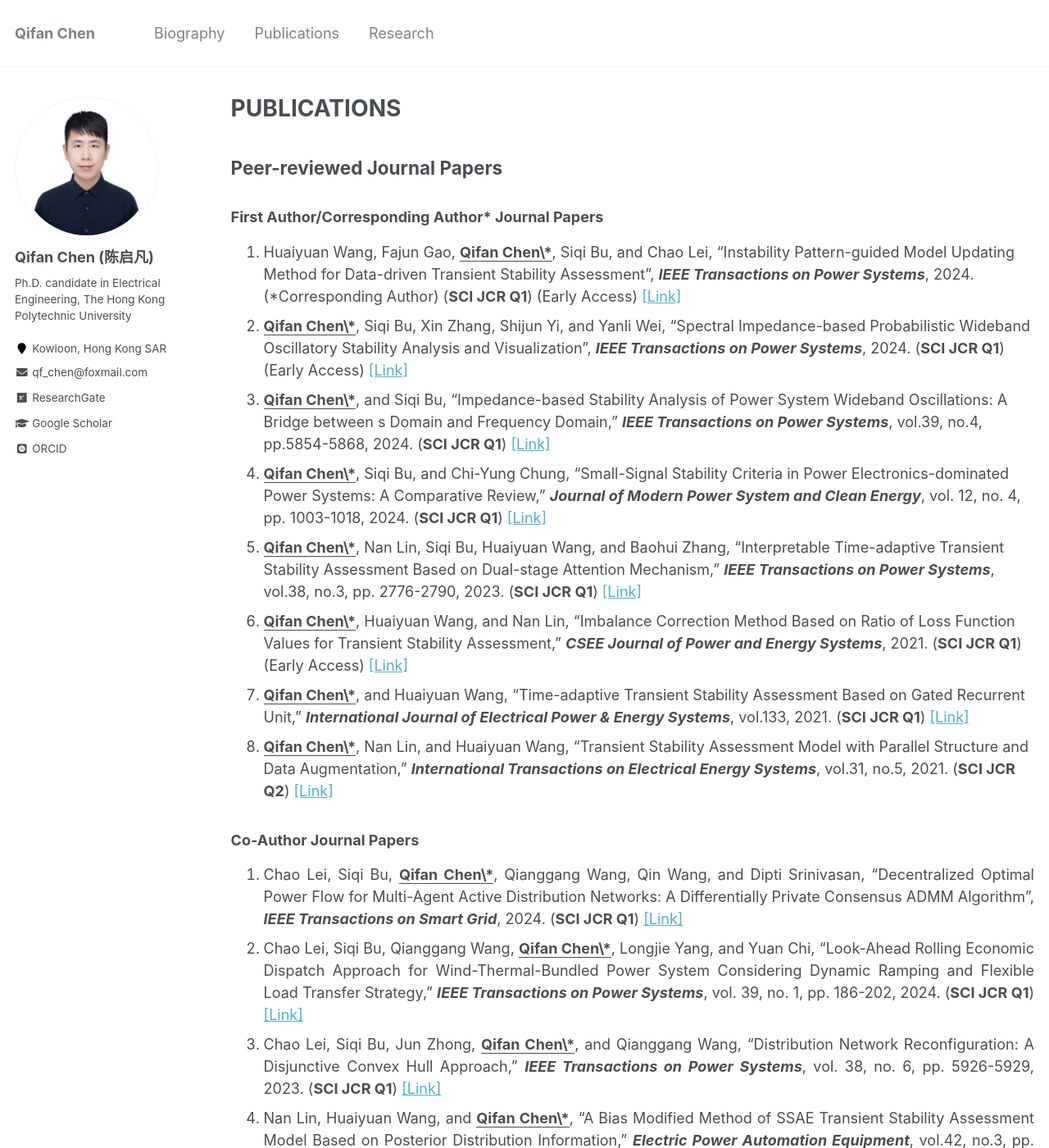
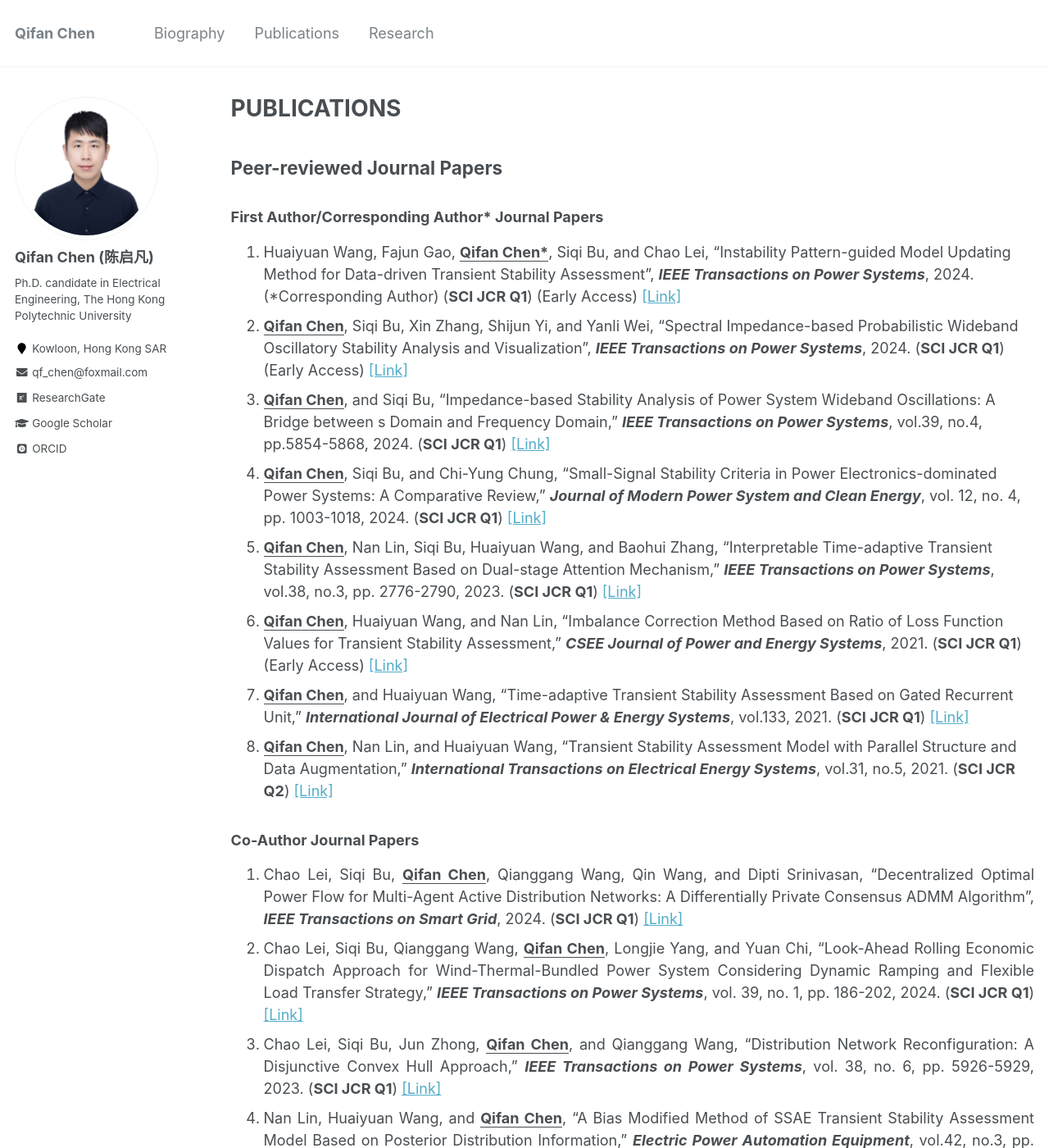
Before and after one commit to ChQf/ChQf.github.io, a Jekyll site: the page built from _pages/publications.md, in a window 1280 px wide and 1400 px high. Shown: the whole window at 82% size. Built offline with Jekyll 4.4.1, drawn with Linux system fonts in a browser that asks for light colours; some web fonts are replaced; some of the changed text lies outside the part shown.

Commit message:
Update publications.md

```diff
--- a/_pages/publications.md
+++ b/_pages/publications.md
@@ -7,31 +7,31 @@ author_profile: true
 
 ## Peer-reviewed Journal Papers
 ### First Author/Corresponding Author* Journal Papers
-1. Huaiyuan Wang, Fajun Gao, **<u>Qifan Chen\*</u>**, Siqi Bu, and Chao Lei, “Instability Pattern-guided Model Updating Method for Data-driven Transient Stability Assessment”, ***IEEE Transactions on Power Systems***, 2024. (*Corresponding Author) (**SCI JCR Q1**) (Early Access) [[Link]](https://ieeexplore.ieee.org/document/10599816){:target="_blank"}<br>
-2. **<u>Qifan Chen\*</u>**, Siqi Bu, Xin Zhang, Shijun Yi, and Yanli Wei, "Spectral Impedance-based Probabilistic Wideband Oscillatory Stability Analysis and Visualization", ***IEEE Transactions on Power Systems***, 2024. (**SCI JCR Q1**) (Early Access) [[Link]](https://ieeexplore.ieee.org/document/10582543){:target="_blank"}<br>
-3. **<u>Qifan Chen\*</u>**, and Siqi Bu, "Impedance-based Stability Analysis of Power System Wideband Oscillations: A Bridge between s Domain and Frequency Domain," ***IEEE Transactions on Power Systems***, vol.39, no.4, pp.5854-5868, 2024. (**SCI JCR Q1**) [[Link]](https://ieeexplore.ieee.org/document/10360322){:target="_blank"}<br>
-4. **<u>Qifan Chen\*</u>**, Siqi Bu, and Chi-Yung Chung, "Small-Signal Stability Criteria in Power Electronics-dominated Power Systems: A Comparative Review," ***Journal of Modern Power System and Clean Energy***, vol. 12, no. 4, pp. 1003-1018, 2024. (**SCI JCR Q1**) [[Link]](https://ieeexplore.ieee.org/document/10355078){:target="_blank"}<br>
-5. **<u>Qifan Chen\*</u>**, Nan Lin, Siqi Bu, Huaiyuan Wang, and Baohui Zhang, "Interpretable Time-adaptive Transient Stability Assessment Based on Dual-stage Attention Mechanism," ***IEEE Transactions on Power Systems***, vol.38, no.3, pp. 2776-2790, 2023. (**SCI JCR Q1**) [[Link]](https://ieeexplore.ieee.org/document/9802730){:target="_blank"}<br>
-6. **<u>Qifan Chen\*</u>**, Huaiyuan Wang, and Nan Lin, "Imbalance Correction Method Based on Ratio of Loss Function Values for Transient Stability Assessment," ***CSEE Journal of Power and Energy Systems***, 2021. (**SCI JCR Q1**) (Early Access) [[Link]](https://ieeexplore.ieee.org/document/9770511){:target="_blank"}<br>
-7. **<u>Qifan Chen\*</u>**, and Huaiyuan Wang, "Time-adaptive Transient Stability Assessment Based on Gated Recurrent Unit," ***International Journal of Electrical Power & Energy Systems***, vol.133, 2021. (**SCI JCR Q1**) [[Link]](https://doi.org/10.1016/j.ijepes.2021.107156){:target="_blank"}<br>
-8. **<u>Qifan Chen\*</u>**, Nan Lin, and Huaiyuan Wang, "Transient Stability Assessment Model with Parallel Structure and Data Augmentation," ***International Transactions on Electrical Energy Systems***, vol.31, no.5, 2021. (**SCI JCR Q2**) [[Link]](https://doi.org/10.1002/2050-7038.12872){:target="_blank"}<br>
+1. Huaiyuan Wang, Fajun Gao, **<u>Qifan Chen*</u>**, Siqi Bu, and Chao Lei, “Instability Pattern-guided Model Updating Method for Data-driven Transient Stability Assessment”, ***IEEE Transactions on Power Systems***, 2024. (*Corresponding Author) (**SCI JCR Q1**) (Early Access) [[Link]](https://ieeexplore.ieee.org/document/10599816){:target="_blank"}<br>
+2. **<u>Qifan Chen</u>**, Siqi Bu, Xin Zhang, Shijun Yi, and Yanli Wei, "Spectral Impedance-based Probabilistic Wideband Oscillatory Stability Analysis and Visualization", ***IEEE Transactions on Power Systems***, 2024. (**SCI JCR Q1**) (Early Access) [[Link]](https://ieeexplore.ieee.org/document/10582543){:target="_blank"}<br>
+3. **<u>Qifan Chen</u>**, and Siqi Bu, "Impedance-based Stability Analysis of Power System Wideband Oscillations: A Bridge between s Domain and Frequency Domain," ***IEEE Transactions on Power Systems***, vol.39, no.4, pp.5854-5868, 2024. (**SCI JCR Q1**) [[Link]](https://ieeexplore.ieee.org/document/10360322){:target="_blank"}<br>
+4. **<u>Qifan Chen</u>**, Siqi Bu, and Chi-Yung Chung, "Small-Signal Stability Criteria in Power Electronics-dominated Power Systems: A Comparative Review," ***Journal of Modern Power System and Clean Energy***, vol. 12, no. 4, pp. 1003-1018, 2024. (**SCI JCR Q1**) [[Link]](https://ieeexplore.ieee.org/document/10355078){:target="_blank"}<br>
+5. **<u>Qifan Chen</u>**, Nan Lin, Siqi Bu, Huaiyuan Wang, and Baohui Zhang, "Interpretable Time-adaptive Transient Stability Assessment Based on Dual-stage Attention Mechanism," ***IEEE Transactions on Power Systems***, vol.38, no.3, pp. 2776-2790, 2023. (**SCI JCR Q1**) [[Link]](https://ieeexplore.ieee.org/document/9802730){:target="_blank"}<br>
+6. **<u>Qifan Chen</u>**, Huaiyuan Wang, and Nan Lin, "Imbalance Correction Method Based on Ratio of Loss Function Values for Transient Stability Assessment," ***CSEE Journal of Power and Energy Systems***, 2021. (**SCI JCR Q1**) (Early Access) [[Link]](https://ieeexplore.ieee.org/document/9770511){:target="_blank"}<br>
+7. **<u>Qifan Chen</u>**, and Huaiyuan Wang, "Time-adaptive Transient Stability Assessment Based on Gated Recurrent Unit," ***International Journal of Electrical Power & Energy Systems***, vol.133, 2021. (**SCI JCR Q1**) [[Link]](https://doi.org/10.1016/j.ijepes.2021.107156){:target="_blank"}<br>
+8. **<u>Qifan Chen</u>**, Nan Lin, and Huaiyuan Wang, "Transient Stability Assessment Model with Parallel Structure and Data Augmentation," ***International Transactions on Electrical Energy Systems***, vol.31, no.5, 2021. (**SCI JCR Q2**) [[Link]](https://doi.org/10.1002/2050-7038.12872){:target="_blank"}<br>
 
 ### Co-Author Journal Papers
-1. Chao Lei, Siqi Bu, **<u>Qifan Chen\*</u>**, Qianggang Wang, Qin Wang, and Dipti Srinivasan, “Decentralized Optimal Power Flow for Multi-Agent Active Distribution Networks: A Differentially Private Consensus ADMM Algorithm”, ***IEEE Transactions on Smart Grid***, 2024. (**SCI JCR Q1**) [[Link]](https://ieeexplore.ieee.org/document/10659236){:target="_blank"}<br>
-2. Chao Lei, Siqi Bu, Qianggang Wang, **<u>Qifan Chen\*</u>**, Longjie Yang, and Yuan Chi, “Look-Ahead Rolling Economic Dispatch Approach for Wind-Thermal-Bundled Power System Considering Dynamic Ramping and Flexible Load Transfer Strategy,” ***IEEE Transactions on Power Systems***, vol. 39, no. 1, pp. 186-202, 2024. (**SCI JCR Q1**) [[Link]](https://ieeexplore.ieee.org/document/10026349){:target="_blank"}<br>
-3. Chao Lei, Siqi Bu, Jun Zhong, **<u>Qifan Chen\*</u>**, and Qianggang Wang, “Distribution Network Reconfiguration: A Disjunctive Convex Hull Approach,” ***IEEE Transactions on Power Systems***, vol. 38, no. 6, pp. 5926-5929, 2023. (**SCI JCR Q1**) [[Link]](https://ieeexplore.ieee.org/document/10214389){:target="_blank"}<br>
-4. Nan Lin, Huaiyuan Wang, and **<u>Qifan Chen\*</u>**, "A Bias Modified Method of SSAE Transient Stability Assessment Model Based on Posterior Distribution Information," ***Electric Power Automation Equipment***, vol.42, no.3, pp. 135-141, 2022. (**EI**) (in Chinese)<br>
-5. Huaiyuan Wang, **<u>Qifan Chen\*</u>**, and Baohui Zhang, "Transient Stability Assessment Combined Model Framework Based on Cost-Sensitive Method," ***IET Generation, Transmission & Distribution***, vol.14, no.12, pp. 2256-2262, 2020. (**SCI JCR Q2**) [[Link]](https://doi.org/10.1049/iet-gtd.2019.1562){:target="_blank"}<br>
-6. Huaiyuan Wang, Qingyin Wang, and **<u>Qifan Chen\*</u>**, "Transient Stability Assessment Model with Improved Cost Sensitive Method Based on the Fault Severity," ***IET Generation, Transmission & Distribution***, vol.14, no.20, pp. 4605-4611, 2020. (**SCI JCR Q2**) [[Link]](https://doi.org/10.1049/iet-gtd.2020.0967){:target="_blank"}<br>
-7. Huaiyuan Wang, and **<u>Qifan Chen\*</u>**, "A Transient Stability Assessment Method Based on Cost-Sensitive Stacked Variational Auto-Encoder," ***Proceedings of The CSEE***, vol.40, no.7, pp. 2213-2220+2400, Apr. 2020. (**EI**) (in Chinese) (High impact paper of Proceedings of The CSEE in 2021)<br>
-8. Huaiyuan Wang, and **<u>Qifan Chen\*</u>**, "Transient Stability Assessment Method of Electric Power Systems Based on Stacked Variational Auto-encoder," ***Electric Power Automation Equipment***, vol.39, no.12, pp. 134-139, Dec. 2019. (**EI**) (in Chinese) (Excellent paper award at the 19th Annual Conference of Fujian Society for Electrical Engineering)
+1. Chao Lei, Siqi Bu, **<u>Qifan Chen</u>**, Qianggang Wang, Qin Wang, and Dipti Srinivasan, “Decentralized Optimal Power Flow for Multi-Agent Active Distribution Networks: A Differentially Private Consensus ADMM Algorithm”, ***IEEE Transactions on Smart Grid***, 2024. (**SCI JCR Q1**) [[Link]](https://ieeexplore.ieee.org/document/10659236){:target="_blank"}<br>
+2. Chao Lei, Siqi Bu, Qianggang Wang, **<u>Qifan Chen</u>**, Longjie Yang, and Yuan Chi, “Look-Ahead Rolling Economic Dispatch Approach for Wind-Thermal-Bundled Power System Considering Dynamic Ramping and Flexible Load Transfer Strategy,” ***IEEE Transactions on Power Systems***, vol. 39, no. 1, pp. 186-202, 2024. (**SCI JCR Q1**) [[Link]](https://ieeexplore.ieee.org/document/10026349){:target="_blank"}<br>
+3. Chao Lei, Siqi Bu, Jun Zhong, **<u>Qifan Chen</u>**, and Qianggang Wang, “Distribution Network Reconfiguration: A Disjunctive Convex Hull Approach,” ***IEEE Transactions on Power Systems***, vol. 38, no. 6, pp. 5926-5929, 2023. (**SCI JCR Q1**) [[Link]](https://ieeexplore.ieee.org/document/10214389){:target="_blank"}<br>
+4. Nan Lin, Huaiyuan Wang, and **<u>Qifan Chen</u>**, "A Bias Modified Method of SSAE Transient Stability Assessment Model Based on Posterior Distribution Information," ***Electric Power Automation Equipment***, vol.42, no.3, pp. 135-141, 2022. (**EI**) (in Chinese)<br>
+5. Huaiyuan Wang, **<u>Qifan Chen</u>**, and Baohui Zhang, "Transient Stability Assessment Combined Model Framework Based on Cost-Sensitive Method," ***IET Generation, Transmission & Distribution***, vol.14, no.12, pp. 2256-2262, 2020. (**SCI JCR Q2**) [[Link]](https://doi.org/10.1049/iet-gtd.2019.1562){:target="_blank"}<br>
+6. Huaiyuan Wang, Qingyin Wang, and **<u>Qifan Chen</u>**, "Transient Stability Assessment Model with Improved Cost Sensitive Method Based on the Fault Severity," ***IET Generation, Transmission & Distribution***, vol.14, no.20, pp. 4605-4611, 2020. (**SCI JCR Q2**) [[Link]](https://doi.org/10.1049/iet-gtd.2020.0967){:target="_blank"}<br>
+7. Huaiyuan Wang, and **<u>Qifan Chen</u>**, "A Transient Stability Assessment Method Based on Cost-Sensitive Stacked Variational Auto-Encoder," ***Proceedings of The CSEE***, vol.40, no.7, pp. 2213-2220+2400, Apr. 2020. (**EI**) (in Chinese) (High impact paper of Proceedings of The CSEE in 2021)<br>
+8. Huaiyuan Wang, and **<u>Qifan Chen</u>**, "Transient Stability Assessment Method of Electric Power Systems Based on Stacked Variational Auto-encoder," ***Electric Power Automation Equipment***, vol.39, no.12, pp. 134-139, Dec. 2019. (**EI**) (in Chinese) (Excellent paper award at the 19th Annual Conference of Fujian Society for Electrical Engineering)
 {: .text-justify}
 
 
 ## Peer-reviewed Conference Papers
 ### First Author/Corresponding Author Conference Papers
-1. **<u>Qifan Chen\*</u>**, Siqi Bu, and Jiaxin Wen, “Clustering-based Two-stage Small-signal Stability Probabilistic Analysis of Power Systems with Uncertainties”. ***IEEE Power & Energy Society General Meeting (PESGM)***, Orlando, Florida, USA, 2023. (**SCI**) [[Link]](https://ieeexplore.ieee.org/document/10252926){:target="_blank"}<br>
+1. **<u>Qifan Chen</u>**, Siqi Bu, and Jiaxin Wen, “Clustering-based Two-stage Small-signal Stability Probabilistic Analysis of Power Systems with Uncertainties”. ***IEEE Power & Energy Society General Meeting (PESGM)***, Orlando, Florida, USA, 2023. (**SCI**) [[Link]](https://ieeexplore.ieee.org/document/10252926){:target="_blank"}<br>
 
 ### Co-Author Conference Papers
-1. Chao Lei, Siqi Bu, Qianggang Wang, and **<u>Qifan Chen\*</u>**, “Dynamic Ramping of Retrofitted Coal-Fired Power Plants: Basic Formulation and Tightened Approximation,” ***IEEE Power & Energy Society General Meeting (PESGM)***, Orlando, Florida, USA, 2023. (**SCI**) [[Link]](https://ieeexplore.ieee.org/document/10253043){:target="_blank"}<br>
+1. Chao Lei, Siqi Bu, Qianggang Wang, and **<u>Qifan Chen</u>**, “Dynamic Ramping of Retrofitted Coal-Fired Power Plants: Basic Formulation and Tightened Approximation,” ***IEEE Power & Energy Society General Meeting (PESGM)***, Orlando, Florida, USA, 2023. (**SCI**) [[Link]](https://ieeexplore.ieee.org/document/10253043){:target="_blank"}<br>
 {: .text-justify}
```
